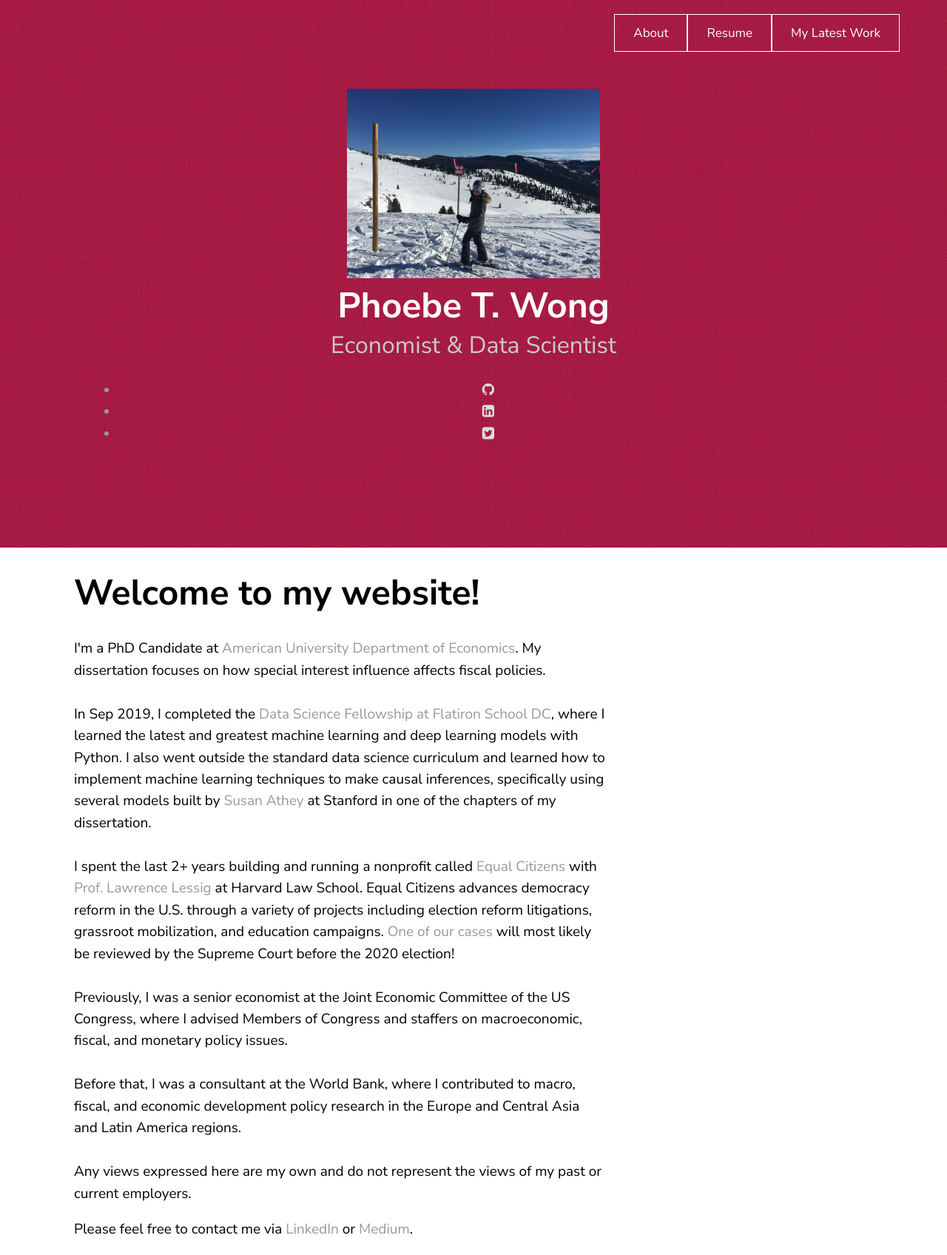
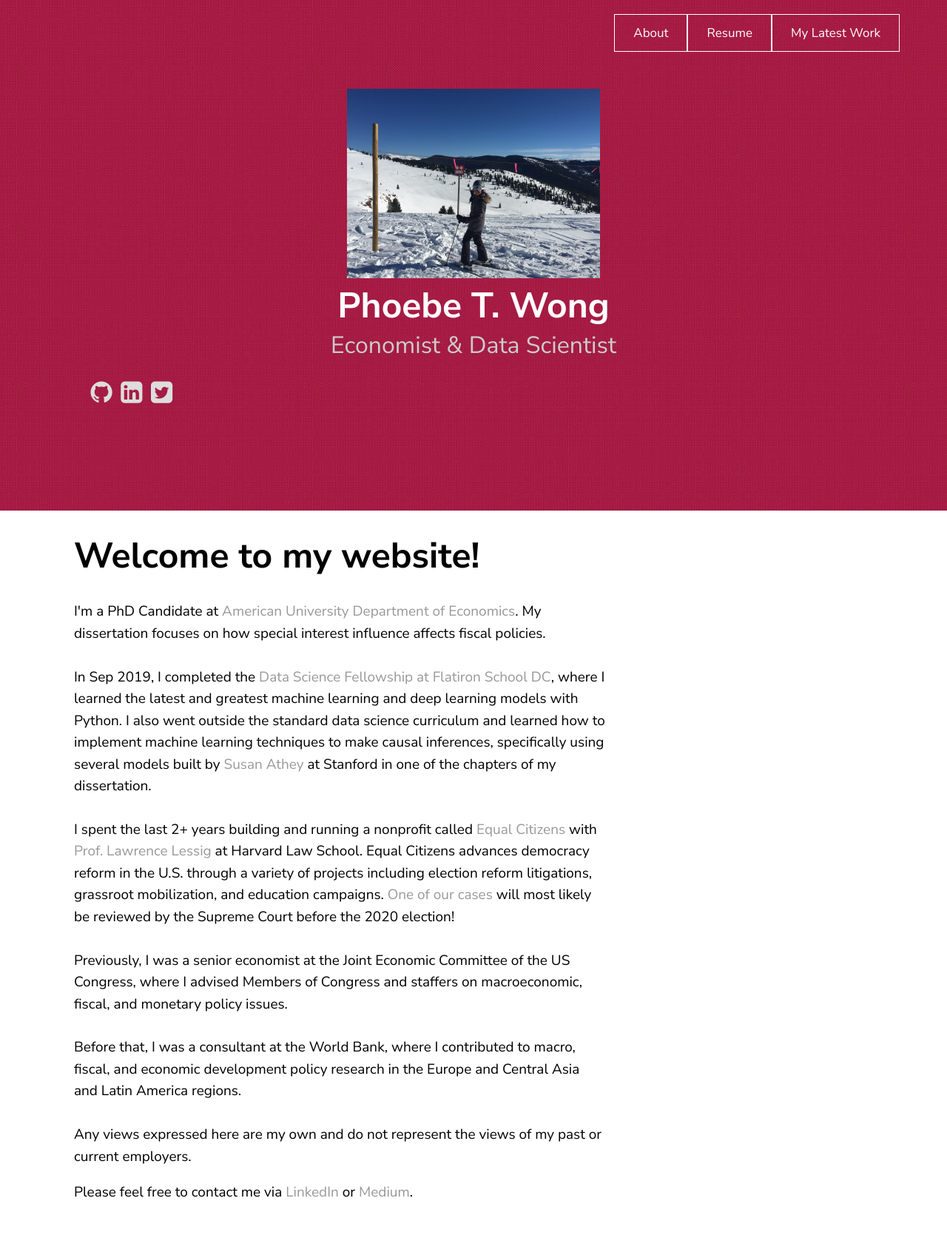
Before and after one commit to phoebetwong/phoebetwong.github.io, a Jekyll site: the page built from index.html, in a window 1280 px wide. Shown: the whole page at 74% size. Built offline with Jekyll 4.4.1, drawn with Linux system fonts in a browser that asks for light colours; a script that is not in the unit is left out; after the commit the page ends 1646 px from its top, so only the background shows below that.

Commit message:
Update theme.scss

```diff
--- a/_sass/theme.scss
+++ b/_sass/theme.scss
@@ -67,7 +67,7 @@ header {
 		margin: 0;
 	}
 
-	.social ul {
+	.social {
 		overflow: hidden;
 		list-style-type: none;
 		padding: 0;
```
